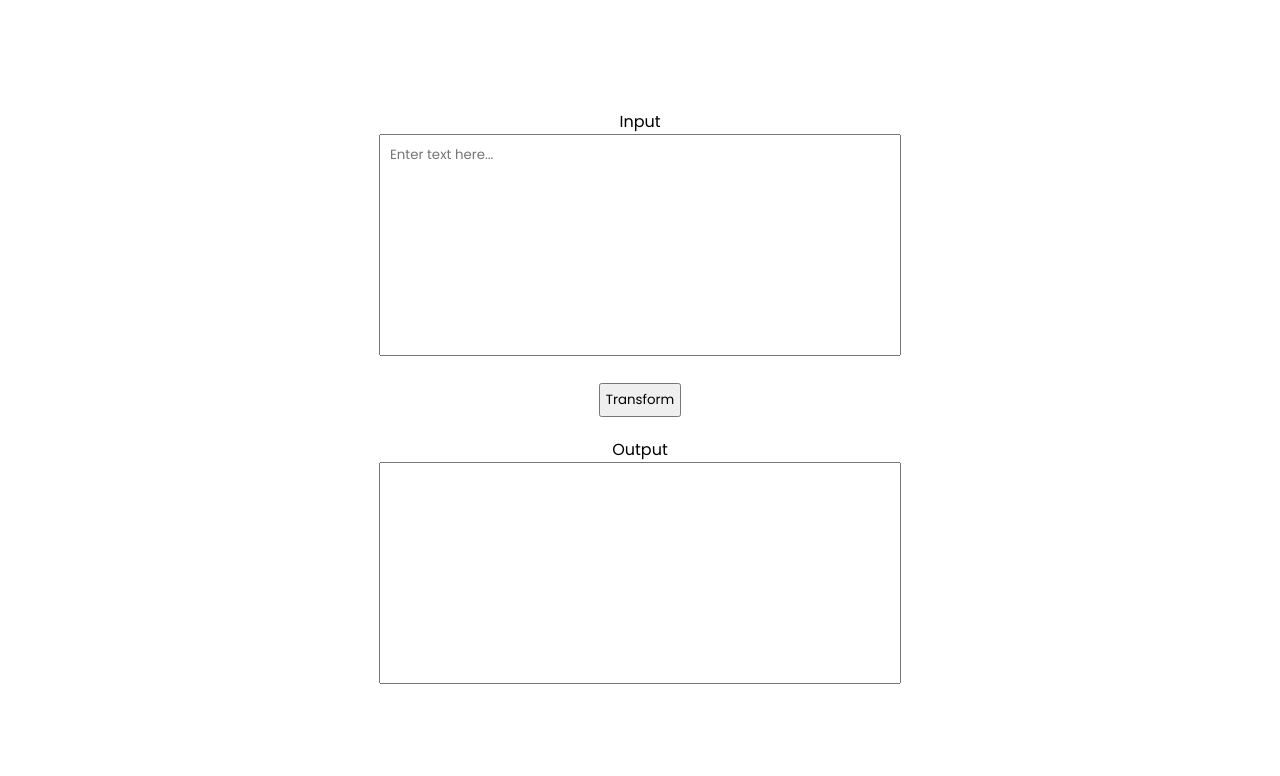
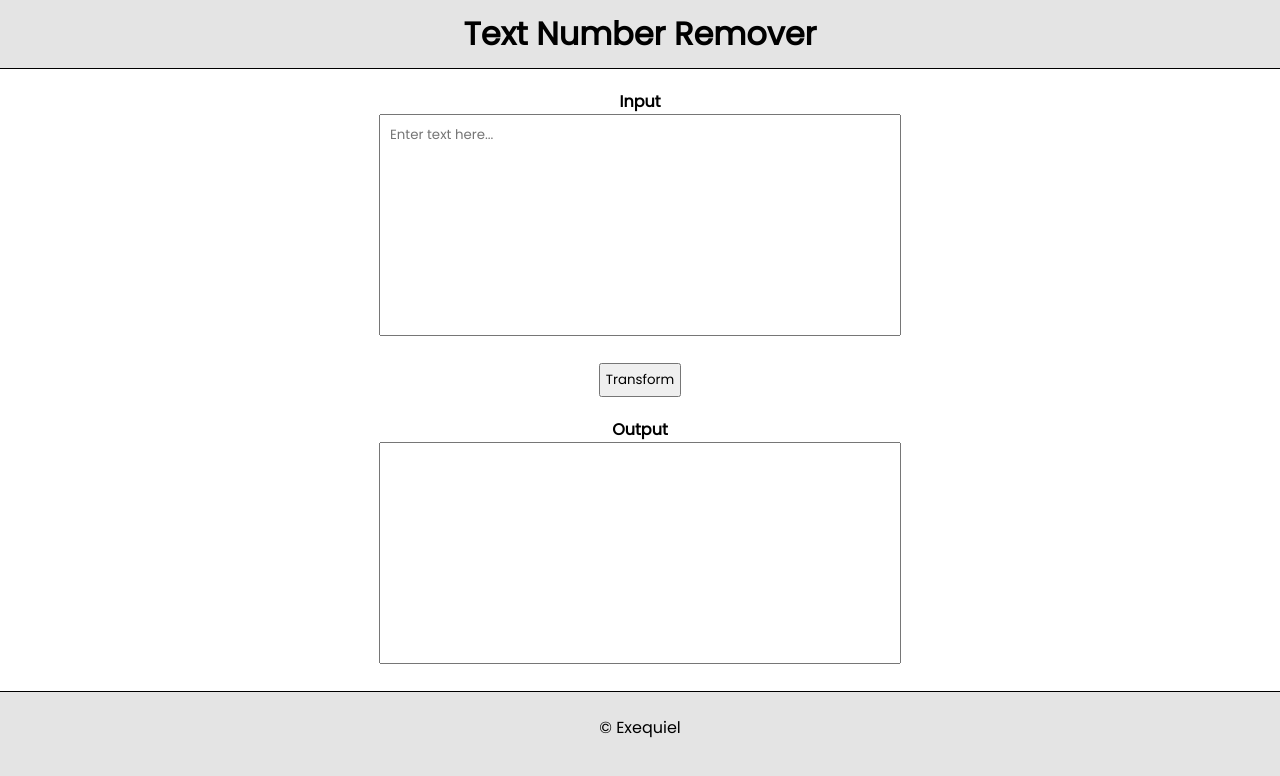
Before and after one commit to quielLovesLasagna/Text-Number-Remover, a plain HTML site: page index.html in a window 1280 px wide. Drawn offline with Linux system fonts and the light colour scheme.

Commit message:
Updated index.html and style.css

```diff
--- a/index.html
+++ b/index.html
@@ -8,6 +8,9 @@
     <script defer src="script.js"></script>
   </head>
   <body>
+    <header>
+      <h1>Text Number Remover</h1>
+    </header>
     <main>
       <form action="">
         <div class="input-container">
@@ -27,5 +30,8 @@
         </div>
       </form>
     </main>
+    <footer>
+      <a href="https://github.com/quielLovesLasagna">&copy; Exequiel</a>
+    </footer>
   </body>
 </html>
--- a/style.css
+++ b/style.css
@@ -7,11 +7,25 @@
 }
 
 body {
+  height: 100vh;
+  background-color: rgb(228, 228, 228);
+}
+
+main {
   display: flex;
   align-items: center;
   justify-content: center;
-  height: 100vh;
   text-align: center;
+  background-color: white;
+}
+
+header {
+  display: flex;
+  justify-content: center;
+  align-items: center;
+  border-bottom: 1px solid black;
+  background-color: rgb(228, 228, 228);
+  padding: 10px;
 }
 
 .input-container,
@@ -21,6 +35,8 @@ body {
 
 label {
   display: block;
+  margin-top: 20px;
+  font-weight: bold;
 }
 
 textarea {
@@ -32,10 +48,27 @@ textarea {
 #output {
   width: 500px;
   height: 200px;
+  margin-bottom: 20px;
 }
 
 .btn {
   display: block;
-  margin: 20px auto;
+  margin: auto;
   padding: 5px;
+  cursor: pointer;
 }
+
+footer {
+  display: flex;
+  justify-content: center;
+  align-items: center;
+  background-color: rgb(228, 228, 228);
+  border-top: 1px solid black;
+  padding: 10px;
+  height: 50px;
+}
+
+a {
+  text-decoration: none;
+  color: black;
+}
```
